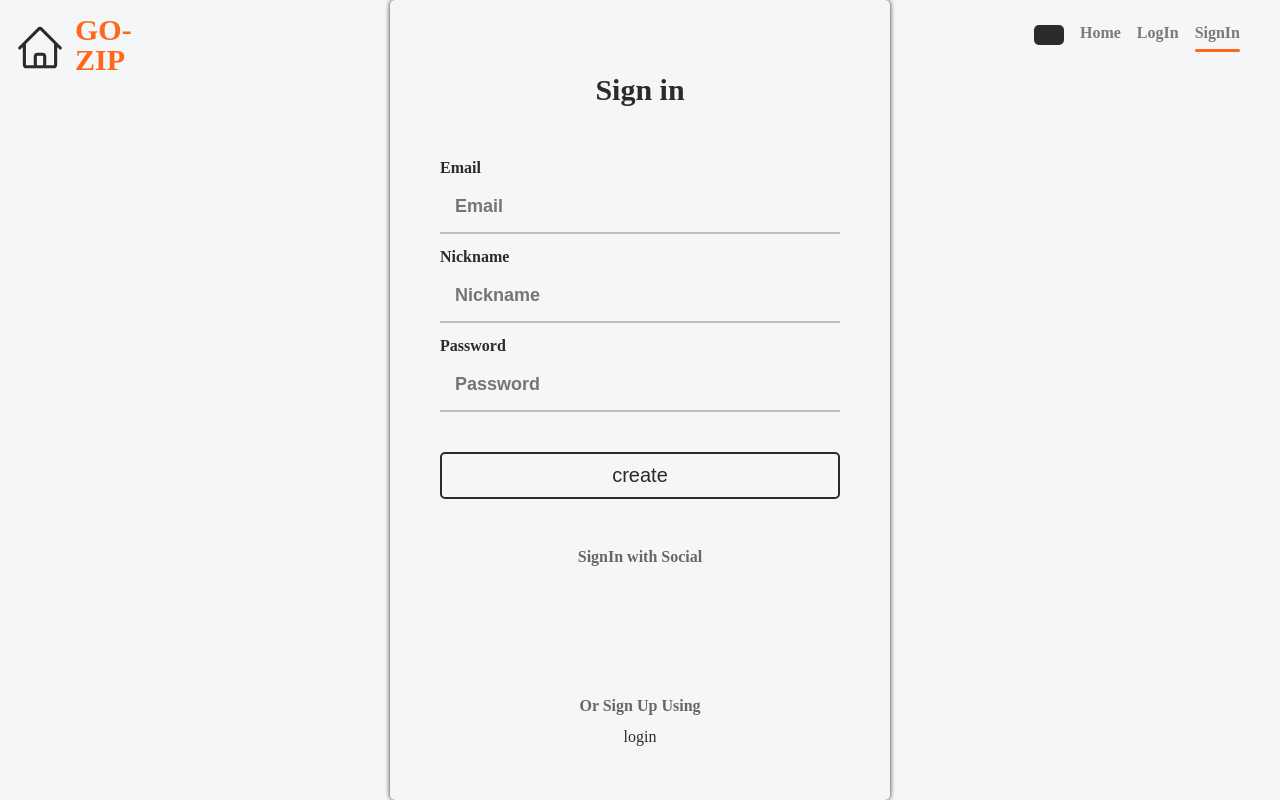
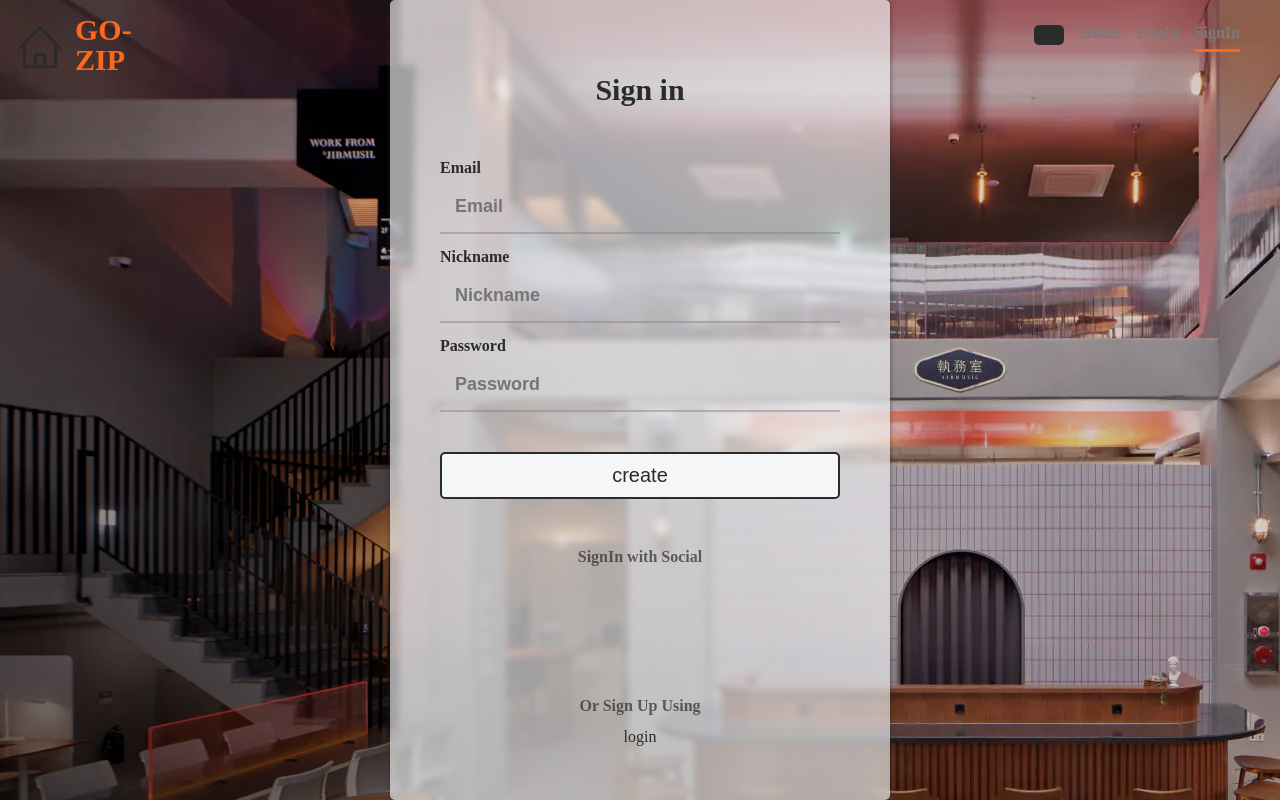
Before and after one commit to PLMOW/GO-ZIP-FE, a React (Create React App) app: page /signin in a window 1280 px wide. Built offline with nearby package versions, Linux system fonts and the light colour scheme; no server answers.

Commit message:
feat: SignIn 배경 컴포넌트 추가

```diff
--- a/src/pages/Signin.tsx
+++ b/src/pages/Signin.tsx
@@ -6,6 +6,8 @@ import { FormState } from 'libs/client/types/formType';
 import ReactHookInput from 'components/form/ReactHookInput';
 import { useMutation } from 'react-query';
 import { useNavigate } from 'react-router-dom';
+import BackgroundImage from 'components/BackgroundImage';
+import imgSrc from 'assets/img/i3.webp';
 
 const Signin = () => {
   const navigate = useNavigate();
@@ -31,6 +33,7 @@ const Signin = () => {
   };
 
   return (
+    <BackgroundImage src={imgSrc}>
       <Container>
         <TopWrapper>
           <Title>Sign in</Title>
@@ -59,6 +62,7 @@ const Signin = () => {
           <a href="/login">login</a>
         </BottomWrapper>
       </Container>
+    </BackgroundImage>
   );
 };
 
@@ -97,8 +101,9 @@ const Container = styled(motion.div)`
   left: calc(50% - 250px);
   top: calc(50% - 400px);
   color: ${({ theme }) => theme.color};
-  box-shadow: 0px 0px 5px ${({ theme }) => theme.color};
+  box-shadow: 0px 0px 5px ${({ theme }) => theme.transparentColor};
   backdrop-filter: blur(3px);
+  background: ${({ theme }) => theme.transparentBackground};
   padding: 50px;
   display: flex;
   flex-direction: column;
```
Lines whose indentation alone changed are shown as unchanged.
